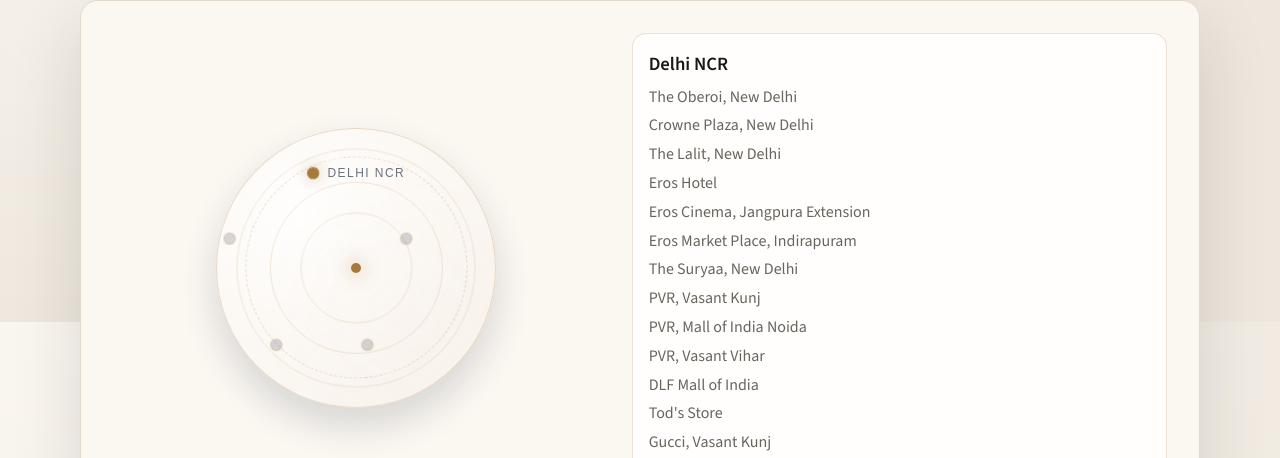
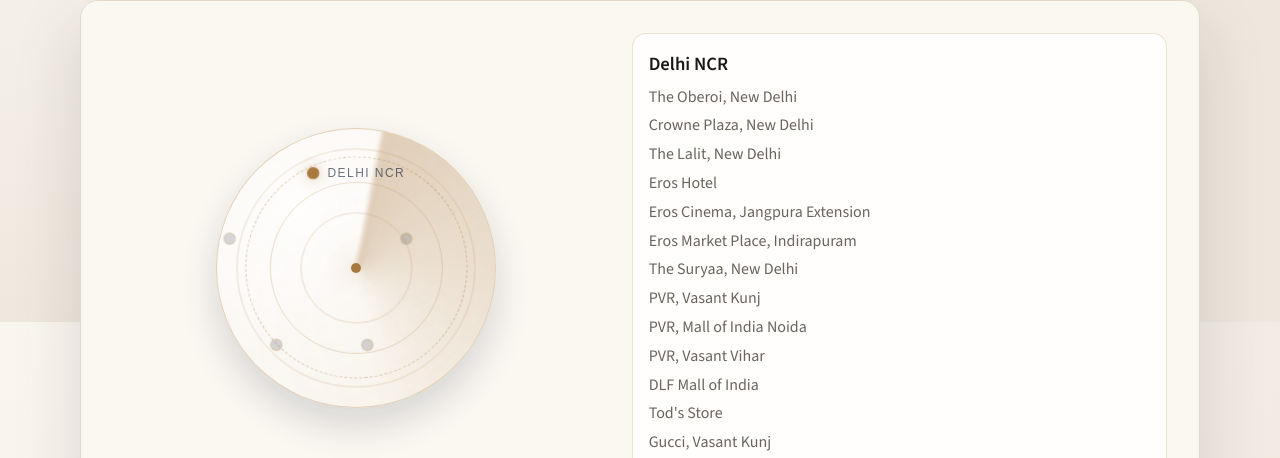
Before and after one commit to rahullpandey/rahul-engineering, a Next.js app: page / in a window 1280 px wide. Shown: the part 2078-2536 px from the top of the page. Built offline with nearby package versions, Linux system fonts and the light colour scheme; no server answers; the database is empty.

Commit message:
Boost radar sweep visibility and ring contrast

```diff
--- a/app/globals.css
+++ b/app/globals.css
@@ -798,9 +798,9 @@
   height: clamp(220px, 40vw, 280px);
   border-radius: 50%;
   background:
-    radial-gradient(circle at 30% 30%, rgba(255, 255, 255, 0.8), rgba(247, 241, 233, 0.9)),
-    radial-gradient(circle at 70% 70%, rgba(200, 160, 110, 0.2), transparent 55%);
-  border: 1px solid rgba(200, 160, 110, 0.35);
+    radial-gradient(circle at 30% 30%, rgba(255, 255, 255, 0.85), rgba(247, 241, 233, 0.92)),
+    radial-gradient(circle at 70% 70%, rgba(200, 160, 110, 0.28), transparent 60%);
+  border: 1px solid rgba(200, 160, 110, 0.45);
   box-shadow: 0 18px 36px rgba(27, 42, 65, 0.16);
   overflow: hidden;
 }
@@ -811,13 +811,14 @@
   inset: -30%;
   background: conic-gradient(
     from 0deg,
-    rgba(200, 160, 110, 0.2),
+    rgba(168, 121, 62, 0.45),
     transparent 45%,
     transparent 100%
   );
-  animation: radar-sweep 7s linear infinite;
-  opacity: 0.65;
-  mix-blend-mode: screen;
+  animation: radar-sweep 6s linear infinite;
+  opacity: 0.75;
+  filter: blur(2px);
+  mix-blend-mode: normal;
 }
 
 .radar-display::after {
@@ -825,15 +826,15 @@
   position: absolute;
   inset: 10%;
   border-radius: 50%;
-  border: 1px dashed rgba(168, 121, 62, 0.35);
-  opacity: 0.7;
+  border: 1px dashed rgba(168, 121, 62, 0.5);
+  opacity: 0.8;
   animation: radar-dash 12s linear infinite;
 }
 
 .radar-ring {
   position: absolute;
   border-radius: 50%;
-  border: 1px solid rgba(200, 160, 110, 0.35);
+  border: 1px solid rgba(200, 160, 110, 0.5);
   left: 50%;
   top: 50%;
   transform: translate(-50%, -50%);
@@ -866,7 +867,7 @@
   left: 50%;
   top: 50%;
   transform: translate(-50%, -50%);
-  box-shadow: 0 0 18px rgba(168, 121, 62, 0.7);
+  box-shadow: 0 0 24px rgba(168, 121, 62, 0.8);
 }
 
 .radar-dot {
```
